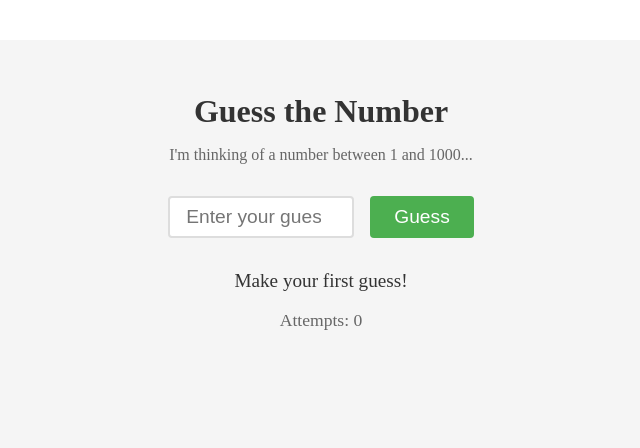
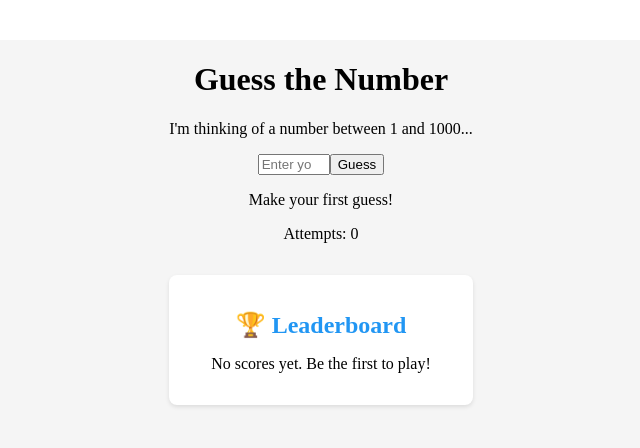
Before and after one commit to amany4864/guessgame, a React (Vite) app: page / in a window 1280 px wide. Shown: the top 448 px of the page, without its empty margins (319-959 px from the left). Built offline with nearby package versions, Linux system fonts and the light colour scheme.

Commit message:
third leaderboard added

```diff
--- a/src/components/GuessGame.css
+++ b/src/components/GuessGame.css
@@ -1,71 +1,24 @@
-.guess-game {
-  max-width: 600px;
-  margin: 0 auto;
-  padding: 2rem;
-  text-align: center;
-}
+/* Add these styles to your existing GuessGame.css */
 
-.guess-game h1 {
-  color: #333;
-  margin-bottom: 1rem;
-}
-
-.instructions {
-  color: #666;
-  margin-bottom: 2rem;
-}
-
-form {
+.name-form {
+  margin-top: 1rem;
   display: flex;
   gap: 1rem;
   justify-content: center;
-  margin-bottom: 2rem;
 }
 
-input {
+.name-form input {
   padding: 0.5rem 1rem;
   font-size: 1.2rem;
   border: 2px solid #ddd;
   border-radius: 4px;
-  width: 150px;
+  width: 200px;
 }
 
-button {
-  padding: 0.5rem 1.5rem;
-  font-size: 1.2rem;
-  background-color: #4CAF50;
-  color: white;
-  border: none;
-  border-radius: 4px;
-  cursor: pointer;
-  transition: background-color 0.3s;
+.name-form button {
+  background-color: #2196F3;
 }
 
-button:hover {
-  background-color: #45a049;
-}
-
-button:disabled {
-  background-color: #cccccc;
-  cursor: not-allowed;
-}
-
-.message {
-  font-size: 1.2rem;
-  margin: 1rem 0;
-  color: #333;
-}
-
-.attempts {
-  font-size: 1.1rem;
-  color: #666;
-}
-
-.reset-button {
-  background-color: #2196F3;
-  margin-top: 1rem;
-}
-
-.reset-button:hover {
+.name-form button:hover {
   background-color: #1976D2;
 }
--- a/src/components/GuessGame.jsx
+++ b/src/components/GuessGame.jsx
@@ -1,5 +1,6 @@
 import { useState, useEffect } from 'react'
 import './GuessGame.css'
+import Leaderboard from './Leaderboard'
 
 const GuessGame = () => {
   const [targetNumber] = useState(() => Math.floor(Math.random() * 1000) + 1)
@@ -7,6 +8,27 @@ const GuessGame = () => {
   const [message, setMessage] = useState('Make your first guess!')
   const [attempts, setAttempts] = useState(0)
   const [gameOver, setGameOver] = useState(false)
+  const [playerName, setPlayerName] = useState('')
+  const [showNameInput, setShowNameInput] = useState(false)
+
+  const saveScore = (name) => {
+    const newScore = {
+      playerName: name,
+      attempts: attempts,
+      date: new Date().toISOString()
+    }
+
+    // Get existing scores
+    const existingScores = JSON.parse(localStorage.getItem('numberGameScores') || '[]')
+
+    // Add new score
+    const updatedScores = [...existingScores, newScore]
+      .sort((a, b) => a.attempts - b.attempts)
+      .slice(0, 10) // Keep only top 10 scores
+
+    // Save to localStorage
+    localStorage.setItem('numberGameScores', JSON.stringify(updatedScores))
+  }
 
   const handleGuess = (e) => {
     e.preventDefault()
@@ -23,6 +45,7 @@ const GuessGame = () => {
     if (userGuess === targetNumber) {
       setMessage(`🎉 Congratulations! You found the number in ${attempts + 1} tries!`)
       setGameOver(true)
+      setShowNameInput(true)
     } else if (userGuess < targetNumber) {
       setMessage('Too low! Try a higher number')
     } else {
@@ -30,6 +53,14 @@ const GuessGame = () => {
     }
 
     setGuess('')
+  }
+
+  const handleNameSubmit = (e) => {
+    e.preventDefault()
+    if (playerName.trim()) {
+      saveScore(playerName.trim())
+      setShowNameInput(false)
+    }
   }
 
   const resetGame = () => {
@@ -61,11 +92,27 @@ const GuessGame = () => {
       <p className="message">{message}</p>
       <p className="attempts">Attempts: {attempts}</p>
 
-      {gameOver && (
+      {showNameInput && (
+        <form onSubmit={handleNameSubmit} className="name-form">
+          <input
+            type="text"
+            value={playerName}
+            onChange={(e) => setPlayerName(e.target.value)}
+            placeholder="Enter your name"
+            maxLength={20}
+            required
+          />
+          <button type="submit">Save Score</button>
+        </form>
+      )}
+
+      {gameOver && !showNameInput && (
         <button className="reset-button" onClick={resetGame}>
           Play Again
         </button>
       )}
+
+      <Leaderboard />
     </div>
   )
 }
--- /dev/null
+++ b/src/components/Leaderboard.css
@@ -0,0 +1,43 @@
+.leaderboard {
+    margin-top: 2rem;
+    padding: 1rem;
+    background-color: white;
+    border-radius: 8px;
+    box-shadow: 0 2px 4px rgba(0, 0, 0, 0.1);
+  }
+
+  .leaderboard h2 {
+    color: #2196F3;
+    margin-bottom: 1rem;
+  }
+
+  .leaderboard table {
+    width: 100%;
+    border-collapse: collapse;
+    margin-top: 1rem;
+  }
+
+  .leaderboard th,
+  .leaderboard td {
+    padding: 0.75rem;
+    text-align: center;
+    border-bottom: 1px solid #eee;
+  }
+
+  .leaderboard th {
+    background-color: #f5f5f5;
+    font-weight: bold;
+    color: #333;
+  }
+
+  .leaderboard tr:nth-child(1) {
+    background-color: rgba(255, 215, 0, 0.1);
+  }
+
+  .leaderboard tr:nth-child(2) {
+    background-color: rgba(192, 192, 192, 0.1);
+  }
+
+  .leaderboard tr:nth-child(3) {
+    background-color: rgba(205, 127, 50, 0.1);
+  }
--- /dev/null
+++ b/src/components/Leaderboard.jsx
@@ -0,0 +1,47 @@
+import { useState, useEffect } from 'react'
+import './Leaderboard.css'
+
+const Leaderboard = () => {
+  const [scores, setScores] = useState([])
+
+  useEffect(() => {
+    // Load scores from localStorage
+    const storedScores = JSON.parse(localStorage.getItem('numberGameScores') || '[]')
+    setScores(storedScores)
+  }, [])
+
+  return (
+    <div className="leaderboard">
+      <h2>🏆 Leaderboard</h2>
+      {scores.length > 0 ? (
+        <table>
+          <thead>
+            <tr>
+              <th>Rank</th>
+              <th>Player</th>
+              <th>Attempts</th>
+              <th>Date</th>
+            </tr>
+          </thead>
+          <tbody>
+            {scores
+              .sort((a, b) => a.attempts - b.attempts)
+              .slice(0, 10)
+              .map((score, index) => (
+                <tr key={index}>
+                  <td>{index + 1}</td>
+                  <td>{score.playerName}</td>
+                  <td>{score.attempts}</td>
+                  <td>{new Date(score.date).toLocaleDateString()}</td>
+                </tr>
+              ))}
+          </tbody>
+        </table>
+      ) : (
+        <p>No scores yet. Be the first to play!</p>
+      )}
+    </div>
+  )
+}
+
+export default Leaderboard
```
